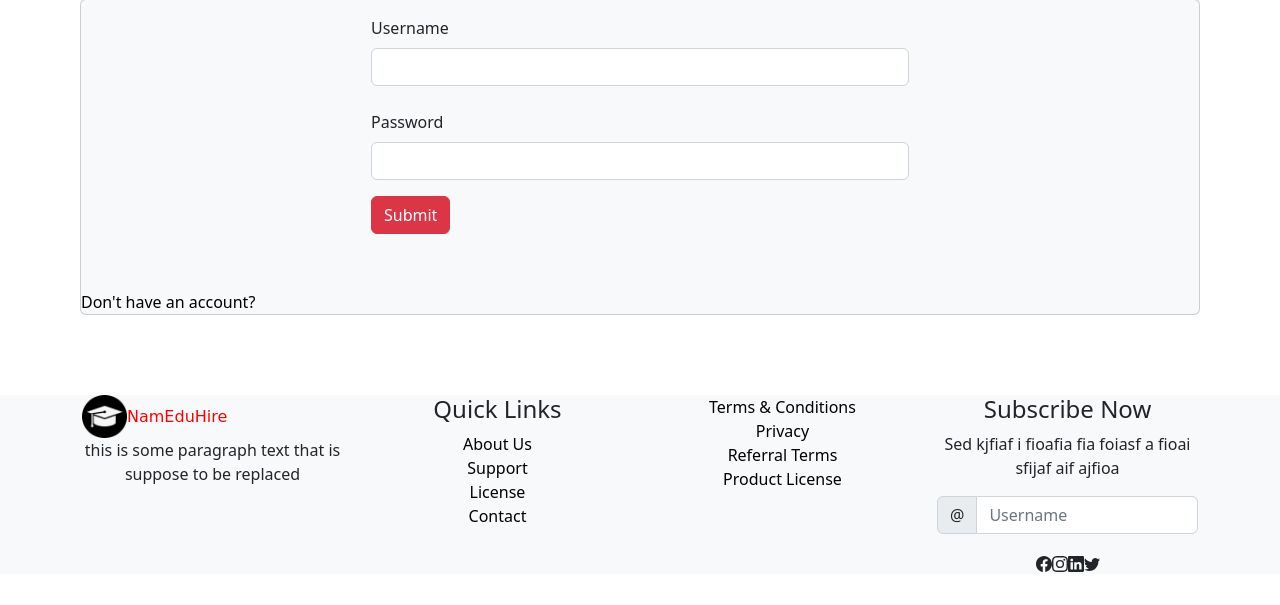
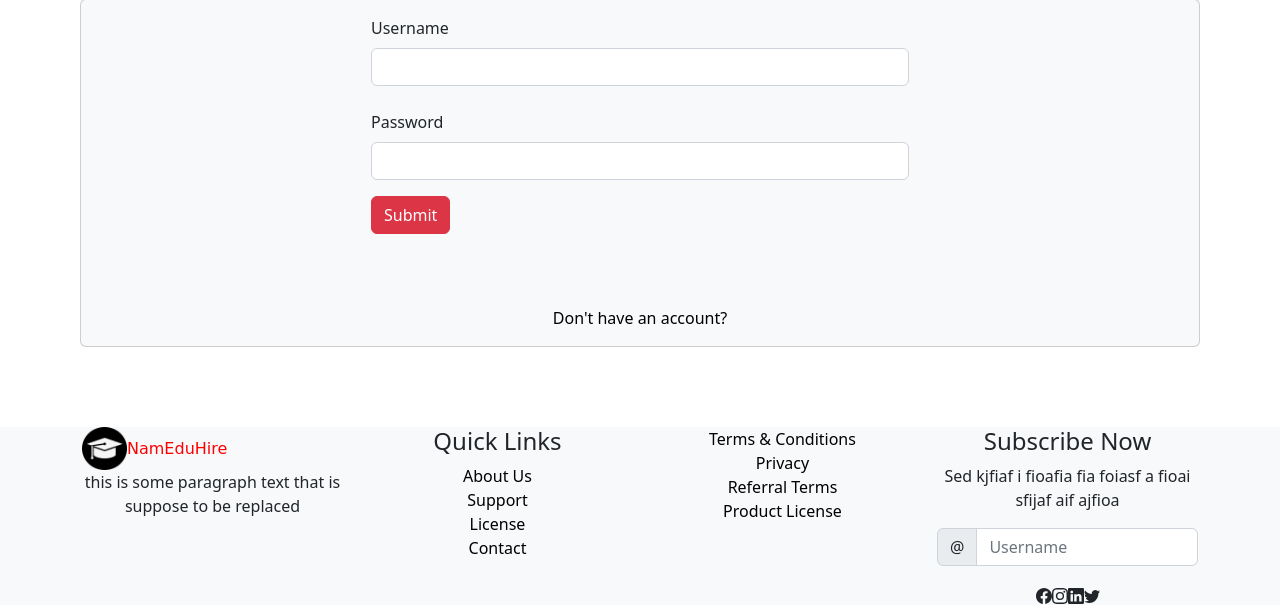
Before and after one commit to DenilsonUariua/Teachers-Recruitmet-system, a PHP site: page /login.php in a window 1280 px wide. Shown: the part 155-760 px from the top of the page. Run offline with PHP 8.4, Linux system fonts and the light colour scheme.

Commit message:
fixed login

```diff
--- a/jobPost.php
+++ b/jobPost.php
@@ -160,10 +160,6 @@
             <div class="col-md-12">
                 <label for="inputPassword4" class="form-label">Website (Optional)</label>
                 <input type="text" name="website" class="form-control" id="inputPassword4" placeholder="http://">
-            </div>
-            <div class="col-md-12">
-                <label for="inputPassword4" class="form-label">Town</label>
-                <input type="text" name="town" class="form-control" id="inputPassword4" placeholder="">
             </div>
             <div class="col-12">
                 <label for="fileUpload" class="form-label">Upload PDF or Image File</label>
--- a/login.php
+++ b/login.php
@@ -47,7 +47,7 @@ session_start();
     <!-- end of navbar -->
 
     <!-- Login form -->
-    <div class="card align-middle" style="margin: 5rem; background: #f8f9fa">
+    <div class="card align-middle " style="margin: 5rem; background: #f8f9fa">
         <div class="card-body d-flex justify-content-center">
             <form action="login.php" method="post">
                 <div class="row">
@@ -64,8 +64,9 @@ session_start();
                 </div>
             </form>
         </div>
-        <a href="registration.php" style="text-decoration: none; color: black;">
-            Don't have an account?</a>
+        <div class="text-center p-3"><a href="registration.php" style="text-decoration: none; color: black;">
+            Don't have an account?</a></div>
+
     </div>
     <!-- end of login form -->
 
```
